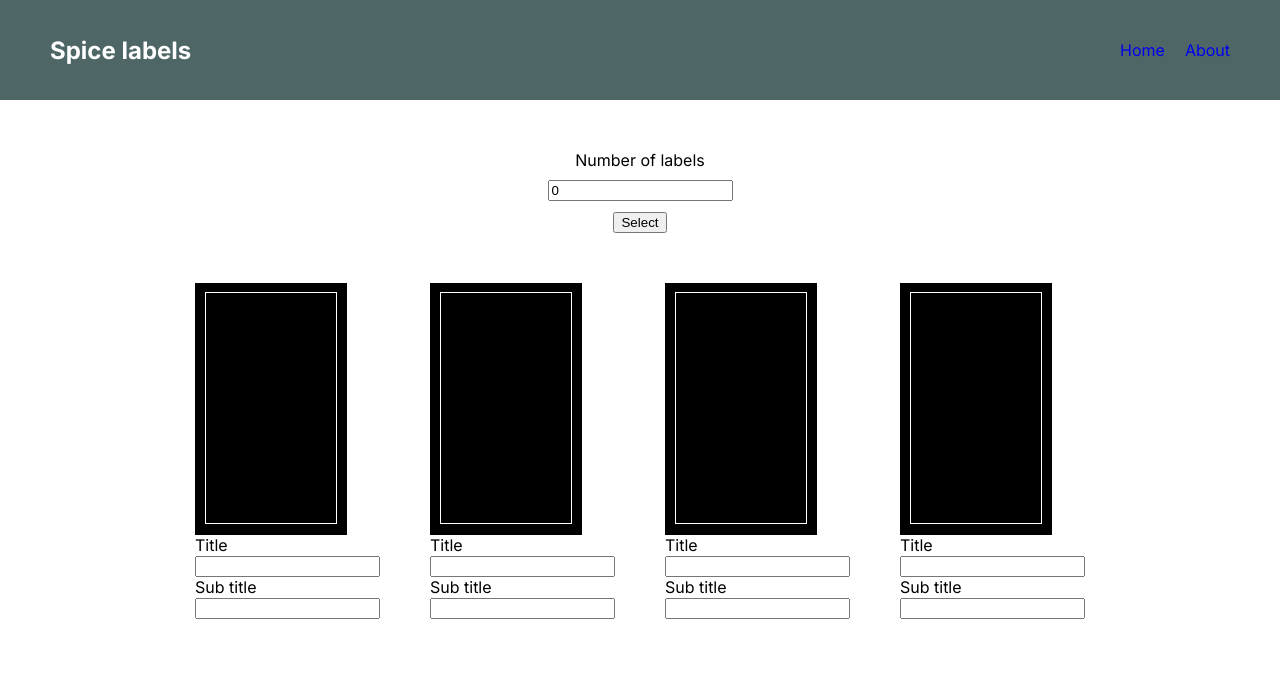
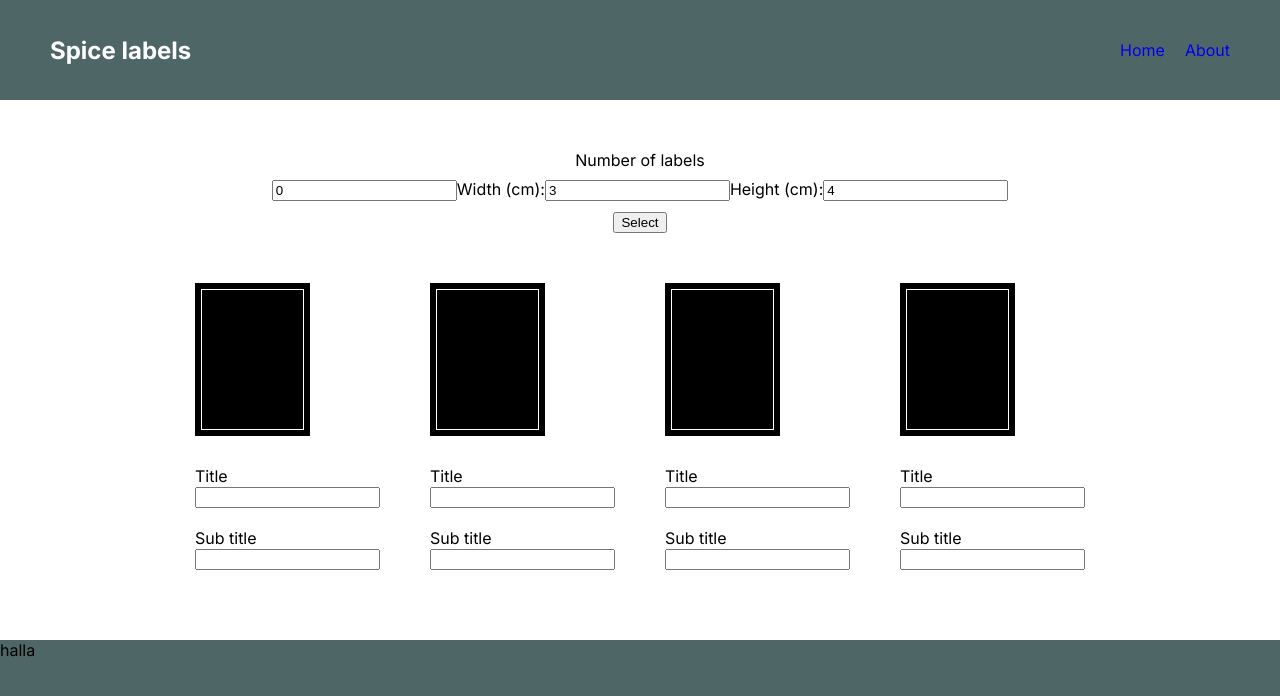
Before and after one commit to AndreaLindaas/spice-labels, a Next.js app: page / in a window 1280 px wide. Shown: the top 696 px of the page. Built offline with nearby package versions, Linux system fonts and the light colour scheme.

Commit message:
added footer and styled and chaanged code

```diff
--- /dev/null
+++ b/app/_components/Footer/Footer.module.scss
@@ -0,0 +1,5 @@
+.footer {
+  height: 300px;
+  background-color: var(--primary);
+  margin-top: 50px;
+}
--- /dev/null
+++ b/app/_components/Footer/Footer.tsx
@@ -0,0 +1,6 @@
+import React from "react";
+import Styles from "./Footer.module.scss";
+
+export default function Footer() {
+  return <footer className={Styles.footer}>halla</footer>;
+}
--- a/app/_components/Nav/Nav.module.scss
+++ b/app/_components/Nav/Nav.module.scss
@@ -1,5 +1,5 @@
 .nav {
-  background-color: #4e6766;
+  background-color: var(--primary);
   color: #fff;
   display: flex;
   justify-content: space-between;
--- a/app/_components/SpiceLabel/SpiceLabel.module.scss
+++ b/app/_components/SpiceLabel/SpiceLabel.module.scss
@@ -1,18 +1,22 @@
 .label {
-  height: 250px;
   width: 150px;
   border: solid 1px #000;
   background: #000;
   color: #fff;
+  margin-bottom: 30px;
 
+  // .whiteSquare {
+  //   border: 1px solid #fff;
+  //   width: 130px;
+  //   margin: 8px auto;
+  //   height: 230px;
+  //   display: flex;
+  //   flex-direction: column;
+  //   justify-content: center;
+  // }
   .whiteSquare {
     border: 1px solid #fff;
-    width: 130px;
-    margin: 8px auto;
-    height: 230px;
-    display: flex;
-    flex-direction: column;
-    justify-content: center;
+    margin: 5px;
   }
   .hasText {
     border-top: 1px solid #fff;
@@ -24,3 +28,8 @@
     margin: 5px 0;
   }
 }
+.container {
+  input {
+    margin-bottom: 20px;
+  }
+}
--- a/app/_components/SpiceLabel/SpiceLabel.tsx
+++ b/app/_components/SpiceLabel/SpiceLabel.tsx
@@ -1,24 +1,40 @@
 import React, { useState } from "react";
 import styles from "./SpiceLabel.module.scss";
+import { cmToPx } from "@/app/_lib/utils";
 
 type SpiceLabelProps = {
   dark?: boolean;
+  width: number;
+  height: number;
 };
 
 export default function SpiceLabel(props: SpiceLabelProps) {
   const [title, setTitle] = useState("");
   const [subTitle, setSubTitle] = useState("");
-  // console.log(props);
+
+  const { height, width } = props;
+
+  const heightInPx = cmToPx(height);
+  const widthInPx = cmToPx(width);
+  console.log(heightInPx);
+
   return (
     <div>
-      <div className={styles.label}>
-        <div className={styles.whiteSquare}>
+      <div
+        style={{ height: heightInPx, width: widthInPx }}
+        className={styles.label}
+      >
+        <div
+          className={styles.whiteSquare}
+          style={{ height: heightInPx - 10 - 2 }} //10px er 5px margin oppe, 5px margin nede. 2px er 1px border oppe og 1px border nede.
+        >
           <p>{title}</p>
           <div className={` ${subTitle && styles.hasText}`}>
             <p>{subTitle}</p>
           </div>
         </div>
       </div>
+      <div className={styles.container}>
         <div>
           <label htmlFor="">Title</label>
         </div>
@@ -38,5 +54,6 @@ export default function SpiceLabel(props: SpiceLabelProps) {
           ></input>
         </div>
       </div>
+    </div>
   );
 }
--- a/app/_lib/utils.ts
+++ b/app/_lib/utils.ts
@@ -1,8 +1,10 @@
+"use client"
+
 const PX_IN_CM = 0.026458333;
 const pxToCm = (px:number) => {
     return px * window.devicePixelRatio * PX_IN_CM;
 }
 
-const cmToPx = (cm:number) => {
+export const cmToPx = (cm:number) => {
  return cm/(window.devicePixelRatio * PX_IN_CM)
 }
--- a/app/globals.scss
+++ b/app/globals.scss
@@ -1,3 +1,6 @@
+:root {
+  --primary: #4e6766;
+}
 body {
   margin: 0;
 }
--- a/app/layout.tsx
+++ b/app/layout.tsx
@@ -1,6 +1,8 @@
 import type { Metadata } from "next";
 import { Inter } from "next/font/google";
 import "./globals.scss";
+import Nav from "./_components/Nav/Nav";
+import Footer from "./_components/Footer/Footer";
 
 const inter = Inter({ subsets: ["latin"] });
 
@@ -16,7 +18,11 @@ export default function RootLayout({
 }>) {
   return (
     <html lang="en">
-      <body className={inter.className}>{children}</body>
+      <body className={inter.className}>
+        <Nav />
+        {children}
+        <Footer />
+      </body>
     </html>
   );
 }
--- a/app/page.tsx
+++ b/app/page.tsx
@@ -4,38 +4,58 @@ import SpiceLabel from "./_components/SpiceLabel/SpiceLabel";
 import styles from "./page.module.scss";
 import Nav from "./_components/Nav/Nav";
 export default function Home() {
-  const [value, setValue] = useState(0);
+  const [numberOfLabels, setNumberOfLabels] = useState(0);
   const [confirmedNumberOfLabels, setConfirmedNumberOfLabels] = useState(4);
+  const [width, setWidth] = useState(3);
+  const [height, setHeight] = useState(4);
 
-  const numberOfLabels = (event: any) => {
+  const numberOfLabelsOnSubmit = (event: any) => {
     event.preventDefault();
-    setConfirmedNumberOfLabels(value);
+    setConfirmedNumberOfLabels(numberOfLabels);
   };
 
   const handleChange = (event: any) => {
-    setValue(event.target.value);
+    setNumberOfLabels(event.target.value);
   };
 
   const showLabels = () => {
     const labels = [];
     for (let i = 0; i < confirmedNumberOfLabels; i++) {
-      labels.push(<SpiceLabel key={i} />);
+      labels.push(<SpiceLabel width={width} height={height} key={i} />);
     }
     return labels;
   };
   return (
     <>
-      <Nav />
-      <form onSubmit={numberOfLabels} className={styles.form}>
+      <form onSubmit={numberOfLabelsOnSubmit} className={styles.form}>
         <div>
           <label htmlFor="number">Number of labels</label>
         </div>
         <input
           type="number"
           name="number"
-          value={value}
+          value={numberOfLabels}
           onChange={handleChange}
         />
+        <label>
+          Width (cm):
+          <input
+            type="number"
+            name="width"
+            value={width}
+            onChange={(e: any) => setWidth(Number(e.target.value))}
+          />
+        </label>
+        <label>
+          Height (cm):
+          <input
+            type="number"
+            name="height"
+            value={height}
+            onChange={(e: any) => setHeight(Number(e.target.value))}
+          />
+        </label>
+
         <div>
           <button type="submit">Select</button>
         </div>
```
Also changed, not shown: app/about/page.tsx (+6 -1 lines). Lines whose indentation alone changed are shown as unchanged.
